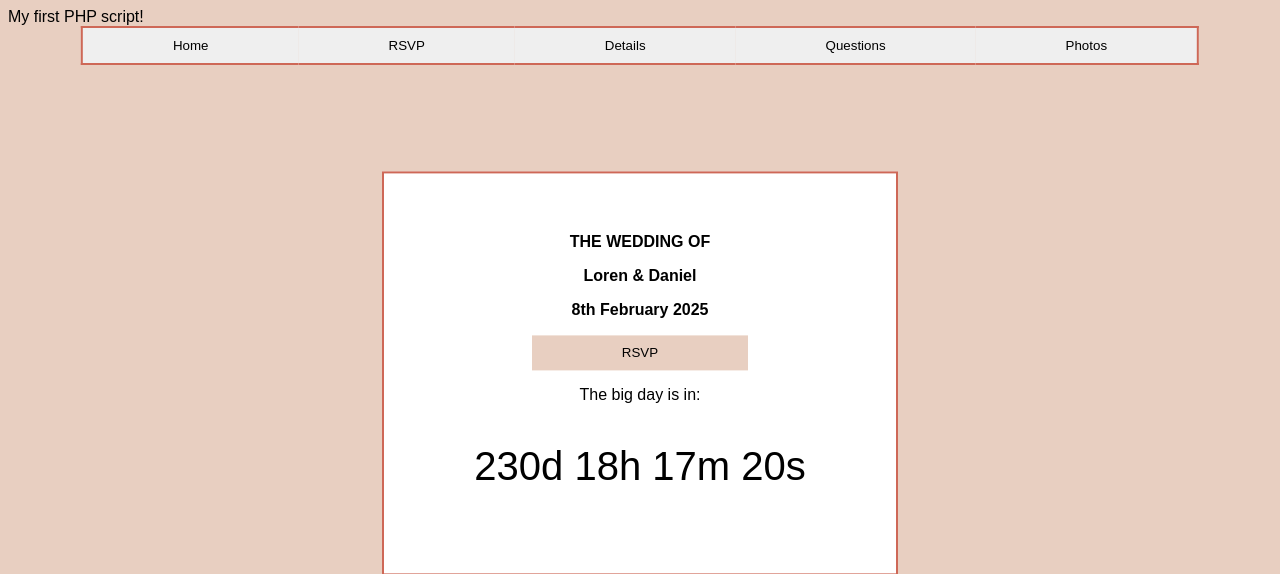
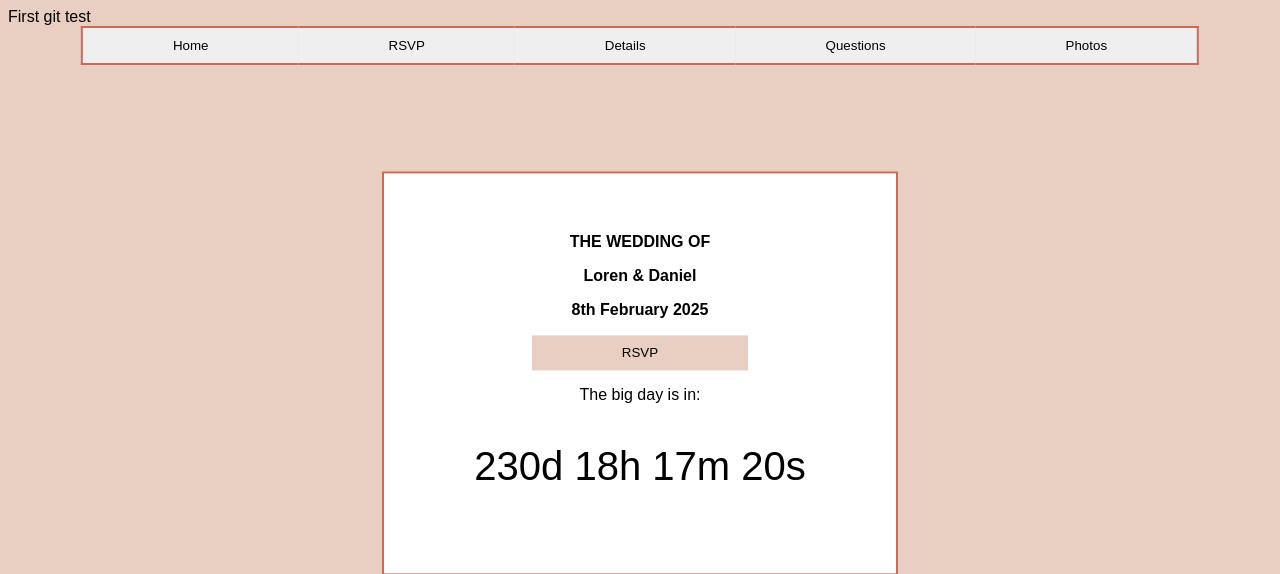
Before and after one commit to DanielStg/wedding_site, a PHP site: page / in a window 1280 px wide. Shown: the top 574 px of the page. Run offline with PHP 8.4, Linux system fonts and the light colour scheme.

Commit message:
test commit

```diff
--- a/index.php
+++ b/index.php
@@ -10,7 +10,7 @@
   </style>
  </head>
  <body>
-<?php echo "My first PHP script!"; ?>
+<?php echo "First git test"; ?>
 
      <div class="header_buttons">
 
```
